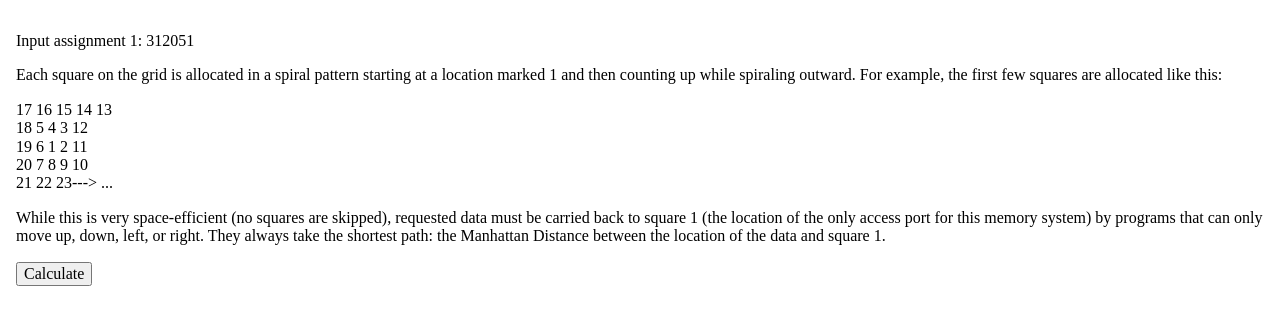
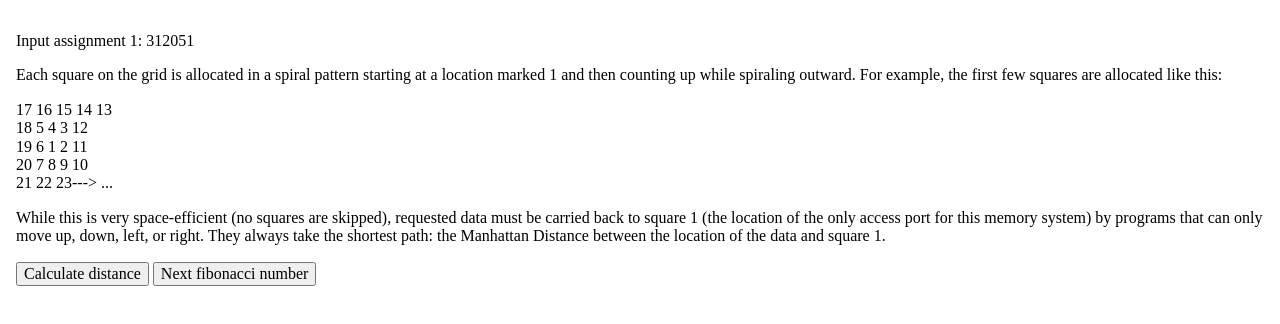
Before and after one commit to brorhb/AdventOfCode2017, a plain HTML site: page day3/index.html in a window 1280 px wide. Drawn offline with nearby package versions, Linux system fonts and the light colour scheme.

Commit message:
found the next number using oeis.org:santa:

```diff
--- a/day3/index.html
+++ b/day3/index.html
@@ -16,8 +16,9 @@
 20   7   8   9  10 <br>
 21  22  23---> ...</p>
       <p>While this is very space-efficient (no squares are skipped), requested data must be carried back to square 1 (the location of the only access port for this memory system) by programs that can only move up, down, left, or right. They always take the shortest path: the Manhattan Distance between the location of the data and square 1.</p>
-      <button type="button" onclick="math()" name="button">Calculate</button>
-      <p id="output"></p>
+      <button type="button" onclick="math()" name="button">Calculate distance</button>
+      <button type="button" onclick="fibonacci()" name="button">Next fibonacci number</button>
+      <p style="height:20px;" id="output"></p>
     </div>
   </body>
 </html>
--- a/day3/index.js
+++ b/day3/index.js
@@ -3,6 +3,8 @@ var input = 312051
 var input2 = 1024
 // var square = 312481
 var square = 0
+var fib = []
+var number = 27
 
 function math () {
   square = Math.round(Math.sqrt(input))
@@ -10,3 +12,26 @@ function math () {
   sum = input - square
   document.getElementById('output').innerText = sum
 }
+
+function fibonacci () {
+  fib[0] = 1
+  fib[1] = 1
+  for (var i = 2; i <= 21; i++) {
+    fib[i] = fib[i - 2] + fib[i - 1]
+    console.log(fib[i])
+    if (fib[i] > input) {
+      sum = fib[i]
+      document.getElementById('output').innerText = sum
+      break
+    }
+  }
+  console.log(fib[fib.length - 1])
+}
+
+/*
+wrong numbers
+317811
+correct number
+https://oeis.org/A141481
+312453
+*/
```
